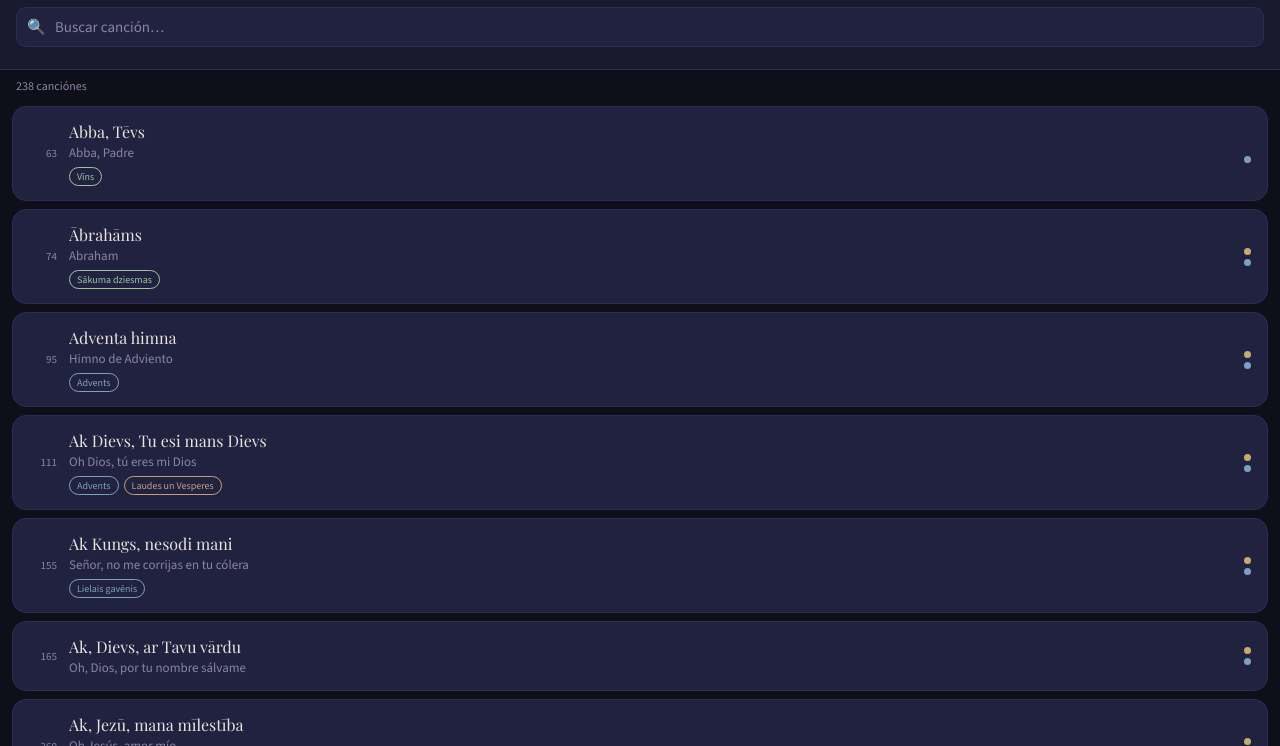
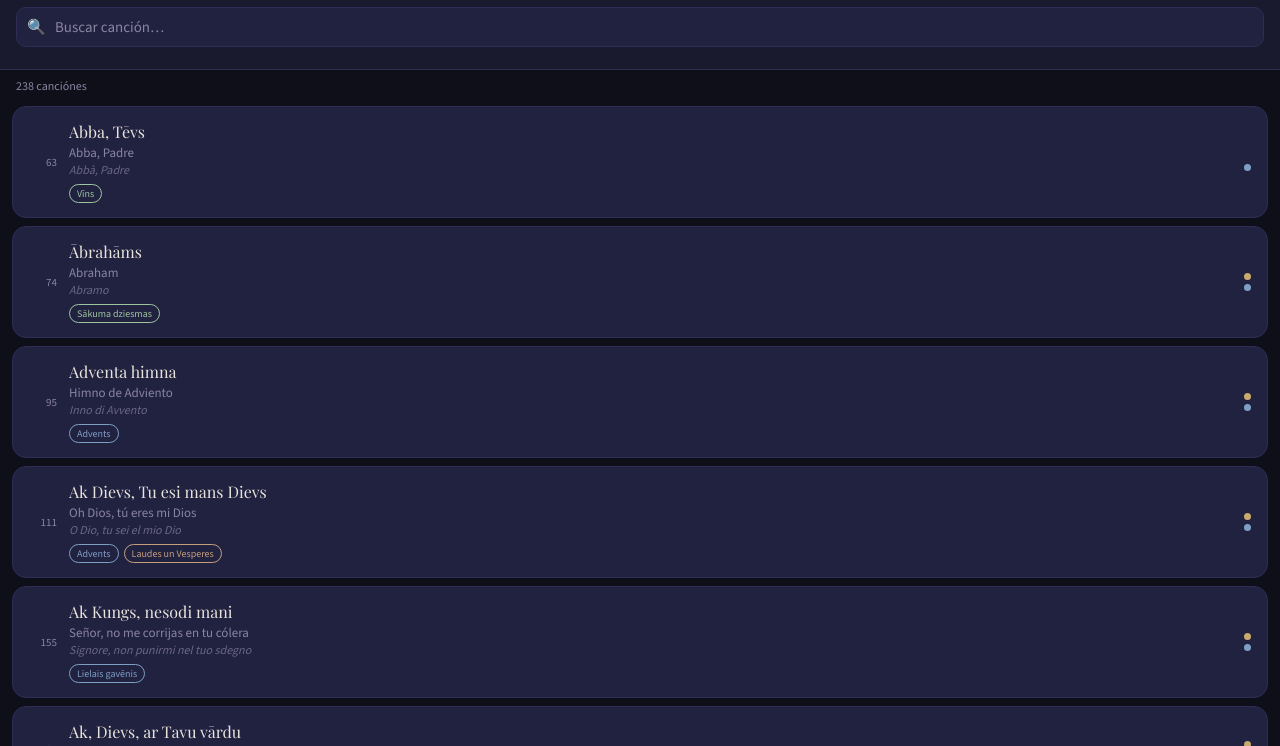
Before and after one commit to paconro/augsamcelies, a plain HTML site: page index.html in a window 1280 px wide. Shown: the part 54-800 px from the top of the page. Drawn offline with nearby package versions, Linux system fonts and the light colour scheme; a web font is replaced by a local one.

Commit message:
Add files via upload

```diff
--- a/index.html
+++ b/index.html
@@ -294,6 +294,16 @@
       font-size: 13px;
       color: var(--muted);
       margin-top: 2px;
+      white-space: nowrap;
+      overflow: hidden;
+      text-overflow: ellipsis;
+    }
+    .song-it {
+      font-size: 12px;
+      color: var(--muted);
+      opacity: .7;
+      font-style: italic;
+      margin-top: 1px;
       white-space: nowrap;
       overflow: hidden;
       text-overflow: ellipsis;
@@ -738,6 +748,7 @@ function renderList(songs) {
       <div class="song-info">
         <div class="song-lv">${highlight(s.lv, q)}</div>
         ${s.es ? `<div class="song-es">${highlight(s.es, q)}</div>` : ''}
+        ${s.it ? `<div class="song-it">${highlight(s.it, q)}</div>` : ''}
         ${tags.length ? `<div class="song-tags">${tags.join('')}</div>` : ''}
       </div>
       <div class="song-icons">
```
